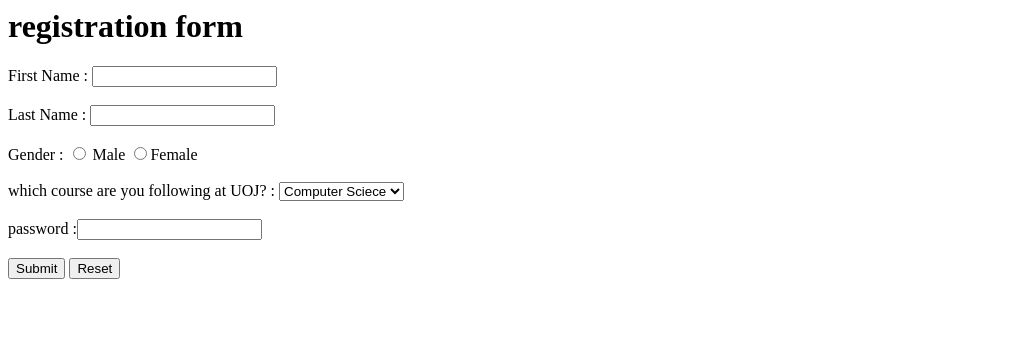
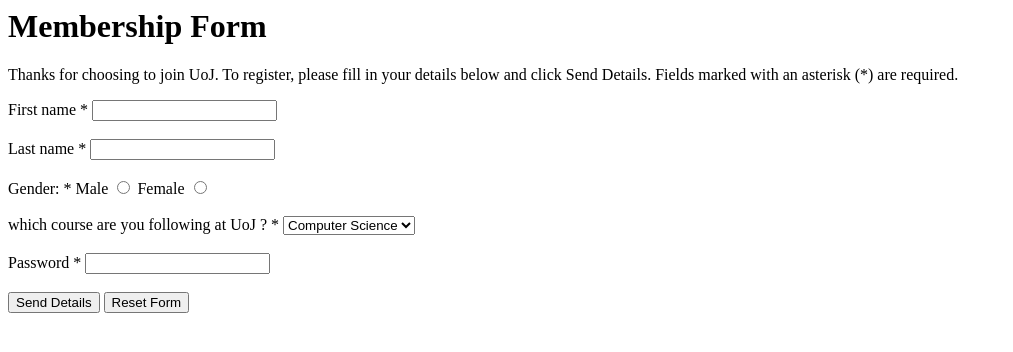
Before and after one commit to LKiritharan/web-technology, a PHP site: page /registration.php in a window 1280 px wide. Shown: the top 352 px of the page, without its empty margins (0-1013 px from the left). Run offline with PHP 8.4, Linux system fonts and the light colour scheme.

Commit message:
Add files via upload

```diff
--- a/registration.php
+++ b/registration.php
@@ -1,24 +1,110 @@
 <html>
-	<head> <title> registration </title></head>
+	<head>
+		<title>Membership Form</title>
+		<style type="text/css">
+			.error { background: red; color: white; padding: 0.2em; }
+		</style>
+	</head>
 	<body>
-	<h1> registration form</h1>
-	<form action ="process_registration.php" method ="post">
-		First Name : <input type="text" name ="Fname" ><br><br>
-		Last Name : <input type="text" name ="Lname"><br><br>
-		Gender : <input type ="radio" name ="gender" value ="male"> Male
-		<input type ="radio" name ="gender" value ="female">Female<br><br>
-		which course are you following at UOJ? : <select name ="course">
-				<option  > Computer Sciece </option>
-				<option  >Physical Sciece </option>
-				<option >Applied Sciece </option>
+	<?php
+		if ( isset( $_POST["submitButton"] ) ) {
+			processForm();
+		} else {
+			displayForm( array() );
+		}
 
+		function validateField( $fieldName, $missingFields ) {
+			if ( in_array( $fieldName, $missingFields ) ) {
+				echo " class='error'";
+			}
+		}
+
+		function setValue( $fieldName ) {
+			if ( isset( $_POST[$fieldName] ) ) {
+					echo $_POST[$fieldName];
+			}
+		}
+
+		function setChecked( $fieldName, $fieldValue ) {
+			if ( isset( $_POST[$fieldName] ) and $_POST[$fieldName] == $fieldValue ) {
+			echo "checked='checked'";
+			}
+		}
+
+		function setSelected( $fieldName, $fieldValue ) {
+			if ( isset( $_POST[$fieldName] ) and $_POST[$fieldName] == $fieldValue ) {
+			echo  "selected='selected'";
+			}
+		}
+
+		function processForm() {
+			$requiredFields = array( "firstName", "lastName", "password1", "gender" );
+			$missingFields = array();
+			foreach ( $requiredFields as $requiredField ) {
+				if ( !isset( $_POST[$requiredField] ) or !$_POST[$requiredField] ) {
+					$missingFields[] = $requiredField;
+				}
+			}
+			if ( $missingFields ) {
+				displayForm( $missingFields );
+			} else {
+				displayThanks();
+			}
+		}
+
+		function displayForm( $missingFields ) {
+	?>
+			<h1>Membership Form</h1>
+			<?php if ( $missingFields ) { ?>
+			<p class="error">There were some problems with the form you submitted.
+			Please complete the fields highlighted below and click Send Details to resend the form.</p>
+			<?php } else { ?>
+			<p>Thanks for choosing to join UoJ. To register, please fill in your details below and click Send Details. Fields marked with an asterisk (*) are required.</p>
+			<?php } ?>
+			<form action="registration.php" method="post">
+			<div style="width: 30em;">
+				<label for="firstName" <?php validateField( "firstName", $missingFields ) ?>>First name *</label>
+				<input type="text" name="firstName" value="<?php setValue( "firstName" ) ?>" />
+				<br><br>
+
+				<label for="lastName"<?php validateField( "lastName", $missingFields ) ?>>Last name *</label>
+				<input type="text" name="lastName" value="<?php setValue( "lastName" ) ?>" />
+				<br><br>
+
+				<label  <?php validateField( "gender", $missingFields ) ?> for="genderDetail">Gender: * </label>
+				<label for="male">Male</label>
+				<input type="radio" name="gender" value="Male" <?php setChecked( "gender", "Male" )?> />
+				<label for="female">Female</label>
+				<input type="radio" name="gender" value="Female" <?php setChecked( "gender", "Female" )?> />
+				<br><br>
+
+				<label for="following course">which course are you following at UoJ ? *</label>
+				<select name="course">
+					<option value="Computer Science"<?php setSelected( "course", "Computer Science" ) ?>>Computer Science</option>
+					<option value="Physical Science"<?php setSelected( "course", "Physical Science" )?>>Physical Science</option>
+					<option value="Bio Science"<?php setSelected( "course", "Bio Science" )?>>Bio Science</option>
 				</select>
 				<br><br>
-		password :<input type="password" name ="password">
-		<br><br>
-		<input type="submit" name ="sub" button ="submit">
-		<input type="reset" name ="re" button ="reset">
-	</form>
 
+				<label for="password" <?php validateField( "password1", $missingFields )?>>Password *</label>
+				<input type="password" name="password1" value="" />
+				<br><br>
+
+				<div style="clear: both;">
+					<input type="submit" name="submitButton" value="Send Details" />
+					<input type="reset" name="resetButton"   value="Reset Form" style="margin-right: 20px;" />
+				</div>
+
+			</div>
+		</form>
+			<?php
+		}
+		function displayThanks() {
+		?>
+			<h1>Thank You</h1>
+			<p>Thank you, your application has been received.</p>
+		<?php
+		}
+		?>
 	</body>
 </html>
```
Also changed, not shown: reg-p.php (added, +30 -0 lines), reg.php (added, +31 -0 lines).
